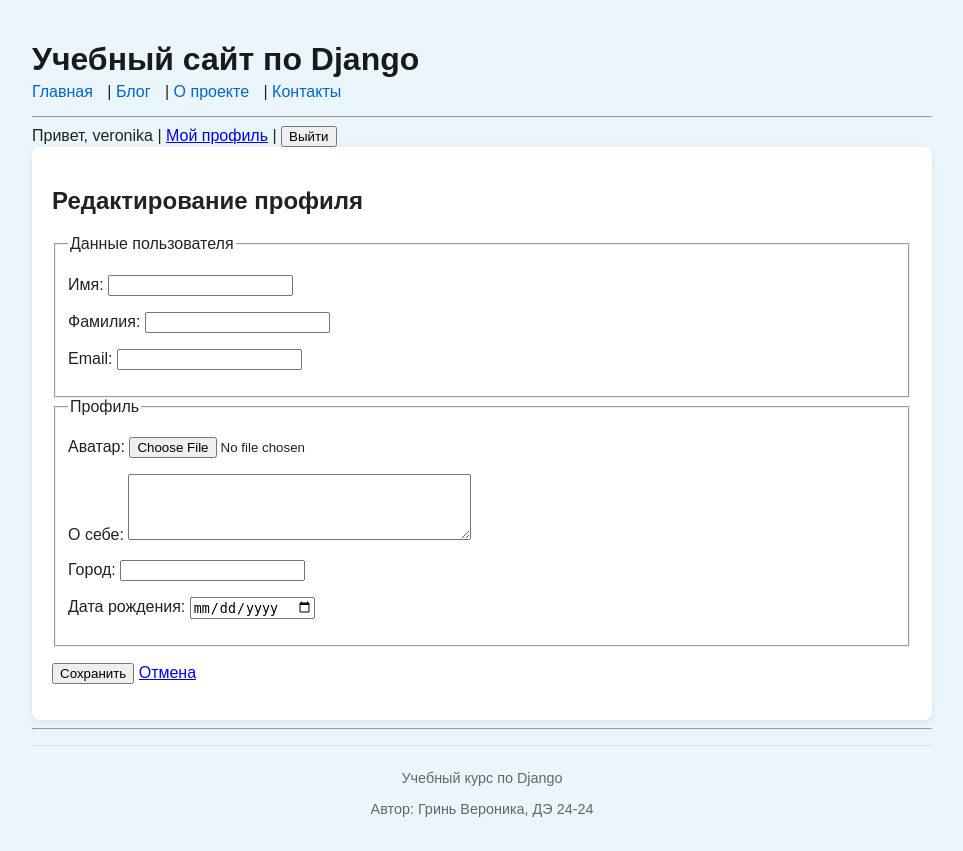
After one commit to nikolyyya/blog, a Django app: page /accounts/profile/edit/ in a window 1280 px wide. The commit adds this page. Shown: the whole page, without its empty margins (158-1121 px from the left). Run offline with Django 5.2, Linux system fonts and the light colour scheme; a user stored in the database is signed in; data comes from the database, SQL or seed files in the repository.

Commit message:
Complete Django profile practical 13

```diff
--- a/mysite/accounts/apps.py
+++ b/mysite/accounts/apps.py
@@ -3,3 +3,6 @@ from django.apps import AppConfig
 
 class AccountsConfig(AppConfig):
     name = "accounts"
+
+    def ready(self):
+        from . import signals
--- a/mysite/accounts/forms.py
+++ b/mysite/accounts/forms.py
@@ -1,6 +1,8 @@
 from django import forms
 from django.contrib.auth.forms import UserCreationForm
 from django.contrib.auth.models import User
+
+from .models import Profile
 
 
 class SignUpForm(UserCreationForm):
@@ -9,3 +11,22 @@ class SignUpForm(UserCreationForm):
     class Meta(UserCreationForm.Meta):
         model = User
         fields = ("username", "email", "password1", "password2")
+
+
+class UserUpdateForm(forms.ModelForm):
+    email = forms.EmailField(required=True, label="Email")
+
+    class Meta:
+        model = User
+        fields = ("first_name", "last_name", "email")
+        labels = {"first_name": "Имя", "last_name": "Фамилия"}
+
+
+class ProfileUpdateForm(forms.ModelForm):
+    class Meta:
+        model = Profile
+        fields = ("avatar", "bio", "location", "birth_date")
+        widgets = {
+            "bio": forms.Textarea(attrs={"rows": 4}),
+            "birth_date": forms.DateInput(format="%Y-%m-%d", attrs={"type": "date"}),
+        }
--- /dev/null
+++ b/mysite/accounts/models.py
@@ -0,0 +1,22 @@
+from django.conf import settings
+from django.db import models
+
+
+class Profile(models.Model):
+    user = models.OneToOneField(
+        settings.AUTH_USER_MODEL,
+        on_delete=models.CASCADE,
+        related_name="profile",
+        verbose_name="Пользователь",
+    )
+    avatar = models.ImageField("Аватар", upload_to="avatars/", blank=True)
+    bio = models.TextField("О себе", blank=True)
+    location = models.CharField("Город", max_length=100, blank=True)
+    birth_date = models.DateField("Дата рождения", null=True, blank=True)
+
+    @property
+    def avatar_url(self):
+        return self.avatar.url if self.avatar else f"{settings.MEDIA_URL}avatars/default_avatar.png"
+
+    def __str__(self):
+        return f"Профиль пользователя {self.user.get_username()}"
--- /dev/null
+++ b/mysite/accounts/templates/accounts/profile_edit.html
@@ -0,0 +1,22 @@
+{% extends "blog/base.html" %}
+
+{% block title %}Редактирование профиля{% endblock %}
+
+{% block content %}
+  <h2>Редактирование профиля</h2>
+  <form method="post" enctype="multipart/form-data">
+    {% csrf_token %}
+    <fieldset>
+      <legend>Данные пользователя</legend>
+      {{ u_form.as_p }}
+    </fieldset>
+    <fieldset>
+      <legend>Профиль</legend>
+      {{ p_form.as_p }}
+    </fieldset>
+    <p>
+      <button type="submit">Сохранить</button>
+      <a href="{% url 'profile' %}">Отмена</a>
+    </p>
+  </form>
+{% endblock %}
--- a/mysite/accounts/urls.py
+++ b/mysite/accounts/urls.py
@@ -5,4 +5,6 @@ from . import views
 
 urlpatterns = [
     path("signup/", views.signup, name="signup"),
+    path("profile/", views.profile_view, name="profile"),
+    path("profile/edit/", views.profile_edit, name="profile_edit"),
 ]
--- a/mysite/accounts/views.py
+++ b/mysite/accounts/views.py
@@ -1,7 +1,10 @@
 from django.contrib.auth import login
+from django.contrib.auth.decorators import login_required
+from django.db import transaction
 from django.shortcuts import redirect, render
 
-from .forms import SignUpForm
+from .forms import ProfileUpdateForm, SignUpForm, UserUpdateForm
+from .models import Profile
 
 
 def signup(request):
@@ -14,3 +17,30 @@ def signup(request):
     else:
         form = SignUpForm()
     return render(request, "registration/signup.html", {"form": form})
+
+
+@login_required
+def profile_view(request):
+    profile, _ = Profile.objects.get_or_create(user=request.user)
+    return render(request, "accounts/profile.html", {"profile": profile})
+
+
+@login_required
+def profile_edit(request):
+    profile, _ = Profile.objects.get_or_create(user=request.user)
+    if request.method == "POST":
+        user_form = UserUpdateForm(request.POST, instance=request.user)
+        profile_form = ProfileUpdateForm(request.POST, request.FILES, instance=profile)
+        user_valid = user_form.is_valid()
+        profile_valid = profile_form.is_valid()
+        if user_valid and profile_valid:
+            with transaction.atomic():
+                user_form.save()
+                profile_form.save()
+            return redirect("profile")
+    else:
+        user_form = UserUpdateForm(instance=request.user)
+        profile_form = ProfileUpdateForm(instance=profile)
+
+    context = {"u_form": user_form, "p_form": profile_form}
+    return render(request, "accounts/profile_edit.html", context)
--- a/mysite/blog/templates/blog/base.html
+++ b/mysite/blog/templates/blog/base.html
@@ -14,7 +14,8 @@
 
             {% if request.user.is_authenticated %}
                 Привет, {{ request.user.username }} |
-                <form method="post" action="{% url 'logout' %}">
+                <a href="{% url 'profile' %}">Мой профиль</a> |
+                <form method="post" action="{% url 'logout' %}" style="display:inline;">
                     {% csrf_token %}
                     <button type="submit">Выйти</button>
                 </form>
--- a/mysite/mysite/settings.py
+++ b/mysite/mysite/settings.py
@@ -143,6 +143,9 @@ USE_TZ = True
 
 STATIC_URL = 'static/'
 
+MEDIA_URL = '/media/'
+MEDIA_ROOT = BASE_DIR / 'media'
+
 LOGIN_REDIRECT_URL = "post_list"
 LOGOUT_REDIRECT_URL = "post_list"
 
--- a/mysite/mysite/urls.py
+++ b/mysite/mysite/urls.py
@@ -1,3 +1,5 @@
+from django.conf import settings
+from django.conf.urls.static import static
 from django.contrib import admin
 from django.urls import path, include
 from blog.views import post_list, home, about, post_detail, post_create, post_edit, post_delete
@@ -16,3 +18,6 @@ urlpatterns = [
  path("accounts/", include("accounts.urls")),
 
 ]
+
+if settings.DEBUG:
+    urlpatterns += static(settings.MEDIA_URL, document_root=settings.MEDIA_ROOT)
--- a/mysite/static/css/style.css
+++ b/mysite/static/css/style.css
@@ -91,3 +91,8 @@ footer {
 .btn-cancel:hover {
     text-decoration: underline;
 }
+
+.profile-avatar {
+    border-radius: 50%;
+    object-fit: cover;
+}
--- a/requirements.txt
+++ b/requirements.txt
@@ -1,3 +1,4 @@
 asgiref==3.12.1
 Django==6.1.1
 sqlparse==0.6.0
+Pillow==13.0.0
```
Also changed, not shown: mysite/accounts/signals.py (added, +11 -0 lines), mysite/accounts/templates/accounts/profile.html (added, +15 -0 lines), mysite/accounts/migrations/0001_initial.py (added), mysite/accounts/migrations/0002_backfill_profiles.py (added), mysite/accounts/migrations/0003_profile_avatar.py (added), mysite/accounts/migrations/__init__.py (added), mysite/media/avatars/default_avatar.png (added), 1 other file.
